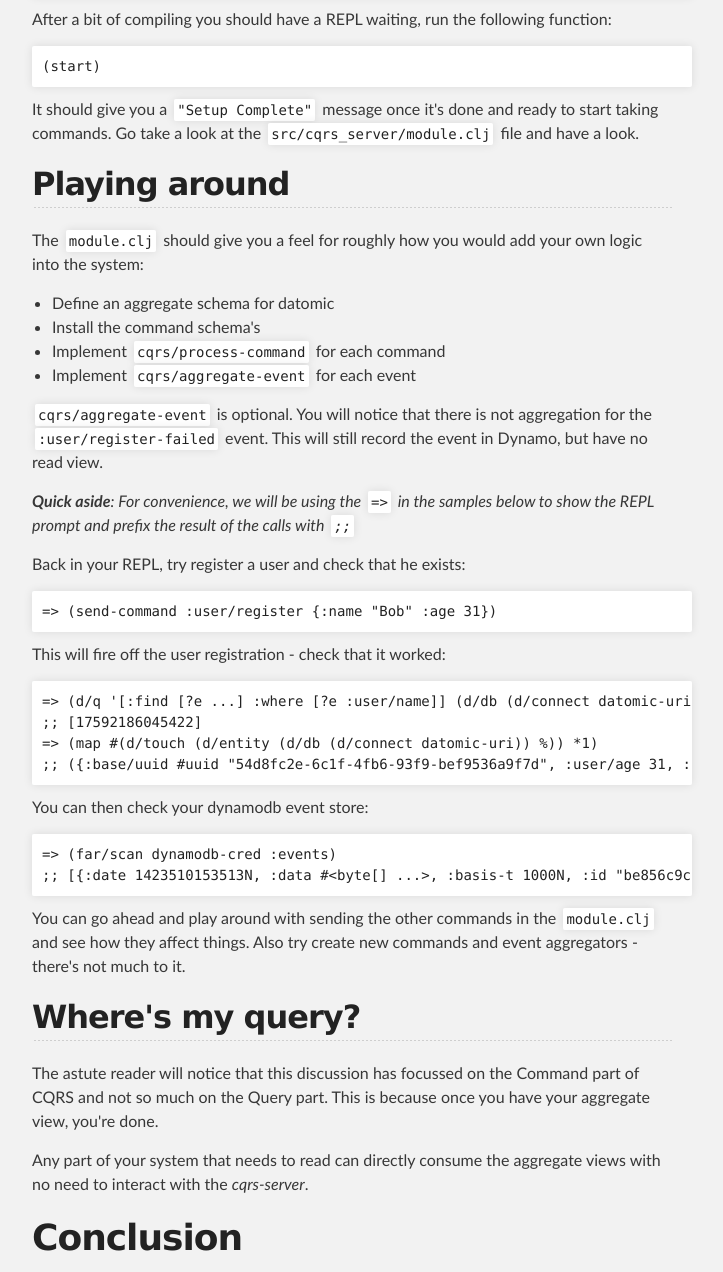
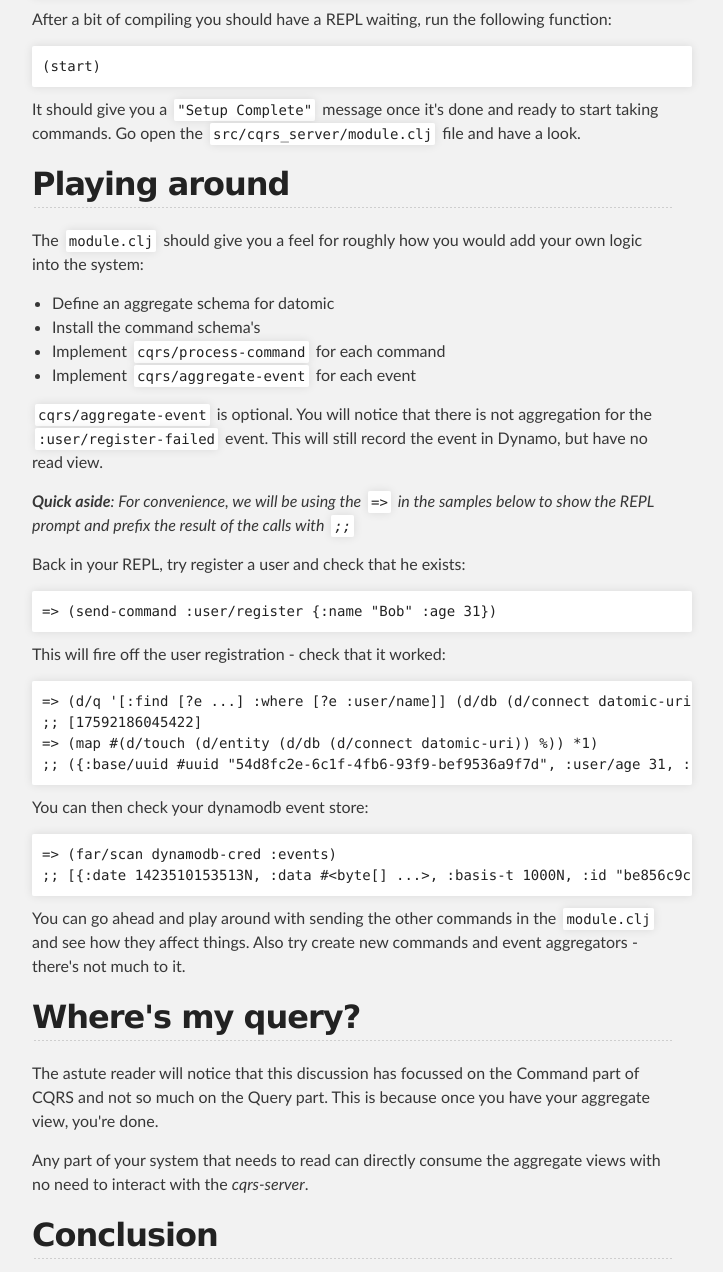
Before and after one commit to Yuppiechef/cqrs-server, a plain HTML site: page index.html in a window 1280 px wide. Shown: the part 4114-5386 px from the top of the page, without its empty margins (288-1011 px from the left). Drawn offline with Linux system fonts and the light colour scheme.

```diff
--- a/index.html
+++ b/index.html
@@ -167,7 +167,7 @@ lein repl</pre></div>
 
 <div class="highlight highlight-clojure"><pre>(start)</pre></div>
 
-<p>It should give you a <code>"Setup Complete"</code> message once it's done and ready to start taking commands. Go take a look at the <code>src/cqrs_server/module.clj</code> file and have a look.</p>
+<p>It should give you a <code>"Setup Complete"</code> message once it's done and ready to start taking commands. Go open the <code>src/cqrs_server/module.clj</code> file and have a look.</p>
 
 <h2>
 <a id="playing-around" class="anchor" href="#playing-around" aria-hidden="true"><span class="octicon octicon-link"></span></a>Playing around</h2>
@@ -210,8 +210,8 @@ lein repl</pre></div>
 
 <p>Any part of your system that needs to read can directly consume the aggregate views with no need to interact with the <em>cqrs-server</em>.</p>
 
-<h1>
-<a id="conclusion" class="anchor" href="#conclusion" aria-hidden="true"><span class="octicon octicon-link"></span></a>Conclusion</h1>
+<h2>
+<a id="conclusion" class="anchor" href="#conclusion" aria-hidden="true"><span class="octicon octicon-link"></span></a>Conclusion</h2>
 
 <p>We have shown a functional distillation of CQRS. We've composed various pieces of software to build a solid foundation for a flexible distributed system. <em>cqrs-server</em> provides the basic framework needed for a CQRS-based system.</p>
 
```
Also changed, not shown: params.json (+1 -1 lines).
